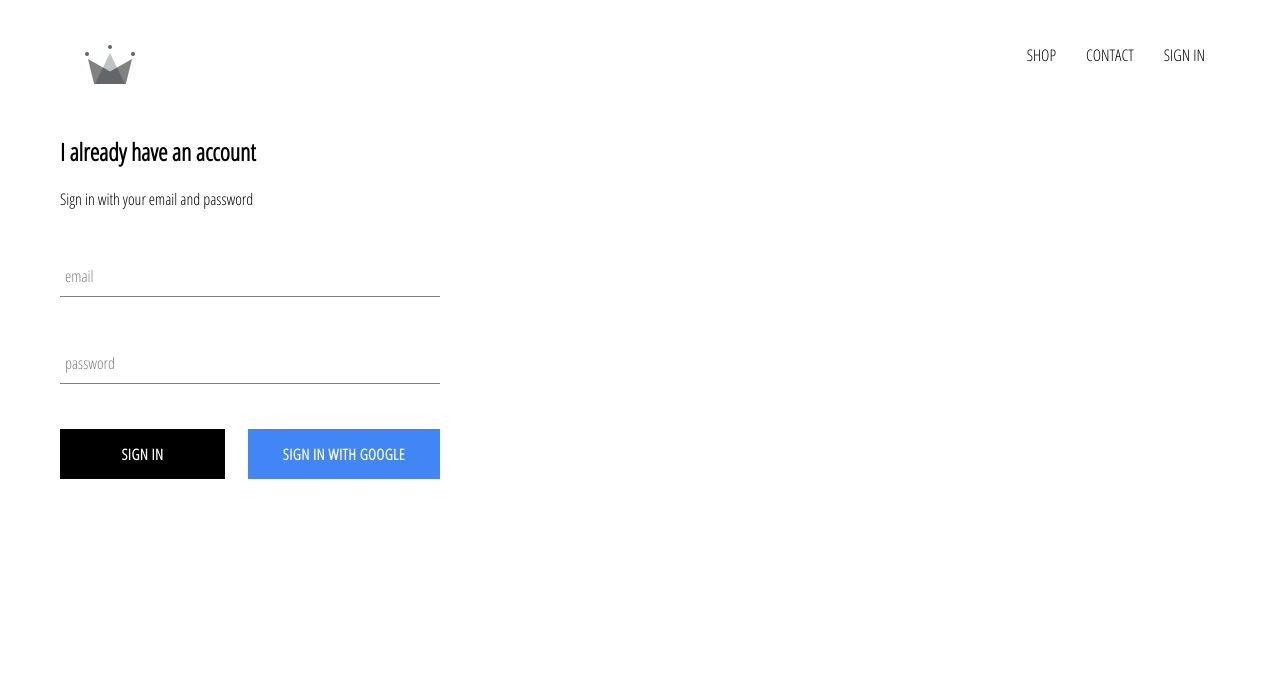
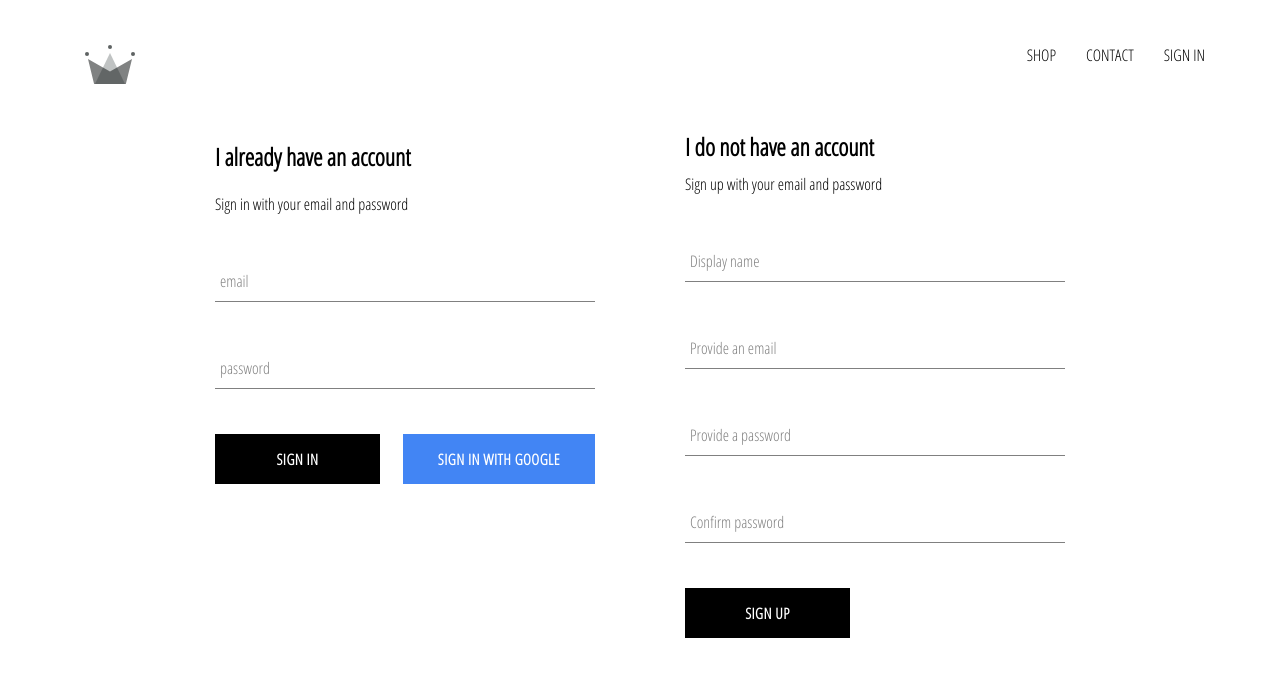
Before and after one commit to PabloGracia/commerce-webpage, a React (Create React App) app: page /signin in a window 1280 px wide. Shown: the top 676 px of the page. Built offline with nearby package versions, Linux system fonts and the light colour scheme; no server answers.

Commit message:
implemented firebase utils, included ability to store authenticated users into firestore database

```diff
--- a/src/App.tsx
+++ b/src/App.tsx
@@ -7,9 +7,13 @@
 import { ShopPage } from "./pages/shop/shop.component";
 import { Header } from "./components/header/header.component";
 import { SignInAndSignUpPage } from "./pages/sign-in-and-sign-up/sign-in-and-sign-up.component";
-import { auth } from "./firebase/firebase.utils";
+import { auth, IUserData } from "./firebase/firebase.utils";
 
-class App extends React.Component<{}, { currentUser: firebase.User | null }> {
+import { createUserProfileDocument } from "./firebase/firebase.utils";
+
+export type TCurrentUser = { id: string } & IUserData;
+
+class App extends React.Component<{}, { currentUser: TCurrentUser | null }> {
   constructor(props: {}) {
     super(props);
 
@@ -21,10 +25,23 @@
   unsubscribeFromAuth: any = null;
 
   componentDidMount() {
-    this.unsubscribeFromAuth = auth.onAuthStateChanged((user) => {
-      this.setState({ currentUser: user });
+    this.unsubscribeFromAuth = auth.onAuthStateChanged(async (userAuth) => {
+      if (userAuth) {
+        const userRef = await createUserProfileDocument(userAuth);
 
-      console.log(user);
+        (userRef as firebase.firestore.DocumentReference<
+          firebase.firestore.DocumentData
+        >).onSnapshot((snapShot) => {
+          this.setState({
+            currentUser: {
+              id: snapShot.id,
+              ...(snapShot.data() as IUserData)
+            }
+          });
+        });
+      } else {
+        this.setState({ currentUser: userAuth });
+      }
     });
   }
 
--- a/src/components/header/header.component.tsx
+++ b/src/components/header/header.component.tsx
@@ -3,10 +3,11 @@
 
 import { ReactComponent as Logo } from "../../assets/crown.svg";
 import { auth } from "../../firebase/firebase.utils";
+import { TCurrentUser } from "../../App";
 
 import "./header.styles.scss";
 
-export const Header: React.FC<{ currentUser?: firebase.User | null }> = ({
+export const Header: React.FC<{ currentUser: TCurrentUser | null }> = ({
   currentUser
 }) => (
   <div className="header">
--- a/src/components/sign-in/sign-in.component.tsx
+++ b/src/components/sign-in/sign-in.component.tsx
@@ -14,7 +14,7 @@
 
 export interface IFormSignIn {
   name: string;
-  type: "email" | "password";
+  type: "email" | "password" | "text";
   value: string;
   handleChange: (event: React.ChangeEvent<HTMLInputElement>) => void;
   required: boolean | undefined;
--- /dev/null
+++ b/src/components/sign-up/sign-up.component.tsx
@@ -0,0 +1,109 @@
+import React from "react";
+
+import "./sign-up.styles.scss";
+
+import { FormInput } from "../form-input/form-input.component";
+import { CustomButton } from "../custom-button/custom-button.component";
+import { auth, createUserProfileDocument } from "../../firebase/firebase.utils";
+
+interface IState {
+  displayName: string;
+  email: string;
+  password: string;
+  confirmPassword: string;
+}
+
+export class SignUp extends React.Component<{}, IState> {
+  constructor(props: {}) {
+    super(props);
+
+    this.state = {
+      displayName: "",
+      email: "",
+      password: "",
+      confirmPassword: ""
+    };
+  }
+
+  handleSubmit = async (event: React.FormEvent<HTMLFormElement>) => {
+    event.preventDefault();
+
+    const { displayName, email, password, confirmPassword } = this.state;
+
+    if (password !== confirmPassword) {
+      alert("passwords don't match");
+      return;
+    }
+
+    try {
+      const { user } = await auth.createUserWithEmailAndPassword(
+        email,
+        password
+      );
+
+      createUserProfileDocument(user, { displayName });
+
+      this.setState({
+        displayName: "",
+        email: "",
+        password: "",
+        confirmPassword: ""
+      });
+    } catch (error) {
+      console.log(error);
+    }
+  };
+
+  handleChange = (event: React.ChangeEvent<HTMLInputElement>): void => {
+    const { value, name } = event.target;
+    this.setState((prevState) => ({
+      ...prevState,
+      [name]: value
+    }));
+  };
+
+  render() {
+    const { displayName, email, password, confirmPassword } = this.state;
+    return (
+      <div className="sign-up">
+        <h2 className="title">I do not have an account</h2>
+        <span>Sign up with your email and password</span>
+        <form className="sign-up-form" onSubmit={this.handleSubmit}>
+          <FormInput
+            type="text"
+            name="displayName"
+            value={displayName}
+            handleChange={this.handleChange}
+            label="Display name"
+            required
+          />
+          <FormInput
+            type="email"
+            name="email"
+            value={email}
+            handleChange={this.handleChange}
+            label="Provide an email"
+            required
+          />
+          <FormInput
+            type="password"
+            name="password"
+            value={password}
+            handleChange={this.handleChange}
+            label="Provide a password"
+            required
+          />
+          <FormInput
+            type="password"
+            name="confirmPassword"
+            value={confirmPassword}
+            handleChange={this.handleChange}
+            label="Confirm password"
+            required
+          />
+          <CustomButton type="submit">Sign Up</CustomButton>
+        </form>
+      </div>
+    );
+  }
+}
--- /dev/null
+++ b/src/components/sign-up/sign-up.styles.scss
@@ -0,0 +1,9 @@
+.sign-up {
+  display: flex;
+  flex-direction: column;
+  width: 380px;
+
+  .title {
+    margin: 10px 0;
+  }
+}
--- a/src/firebase/firebase.utils.ts
+++ b/src/firebase/firebase.utils.ts
@@ -13,6 +13,41 @@
   measurementId: "G-NKZ6YJ1X4Y"
 };
 
+export interface IUserData {
+  displayName: string;
+  email: string;
+  createdAt: string;
+}
+
+export const createUserProfileDocument = async (
+  userAuth: firebase.User | null,
+  additionalData: {} = {}
+) => {
+  if (!userAuth) return;
+
+  const userRef = firestore.doc(`users/${userAuth.uid}`);
+
+  const snapShot = await userRef.get();
+
+  if (!snapShot.exists) {
+    const { displayName, email } = userAuth;
+    const createdAt = new Date();
+
+    try {
+      await userRef.set({
+        displayName,
+        email,
+        createdAt,
+        additionalData
+      });
+    } catch (error) {
+      console.log("error creating user", error.message);
+    }
+  }
+
+  return userRef;
+};
+
 firebase.initializeApp(config);
 
 export const auth = firebase.auth();
--- a/src/pages/sign-in-and-sign-up/sign-in-and-sign-up.component.tsx
+++ b/src/pages/sign-in-and-sign-up/sign-in-and-sign-up.component.tsx
@@ -3,9 +3,11 @@
 import "./sign-in-and-sign-up.styles.scss";
 
 import { SignIn } from "../../components/sign-in/sign-in.component";
+import { SignUp } from "../../components/sign-up/sign-up.component";
 
 export const SignInAndSignUpPage: React.FC<{}> = () => (
   <div className="sign-in-and-sign-up">
     <SignIn />
+    <SignUp />
   </div>
 );
--- a/src/pages/sign-in-and-sign-up/sign-in-and-sign-up.styles.scss
+++ b/src/pages/sign-in-and-sign-up/sign-in-and-sign-up.styles.scss
@@ -0,0 +1,6 @@
+.sign-in-and-sign-up {
+  width: 850px;
+  display: flex;
+  justify-content: space-between;
+  margin: 30px auto;
+}
```
